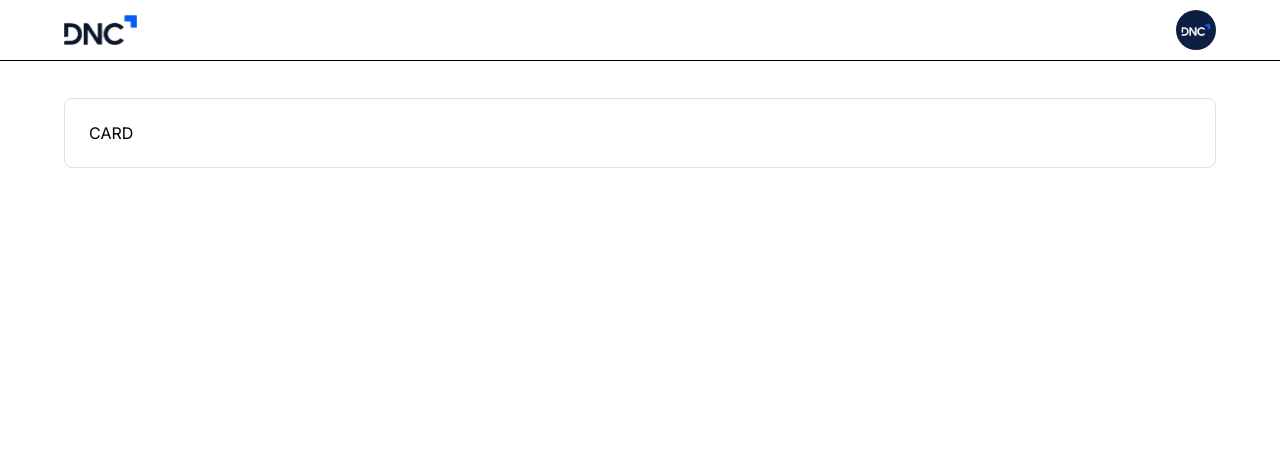
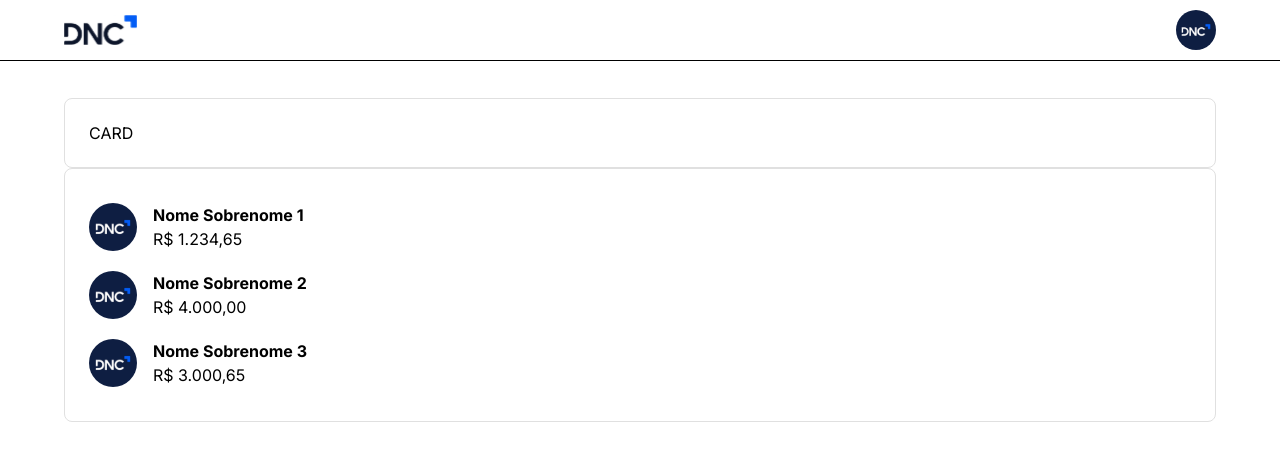
Before and after one commit to lucikelly/sales-dashboard-Lucikelly, a React (Vite) app: page /home in a window 1280 px wide. Shown: the top 460 px of the page. Built offline with nearby package versions, Linux system fonts and the light colour scheme.

Commit message:
Feat: Avatars List  Components

```diff
--- /dev/null
+++ b/src/components/AvatarList.tsx
@@ -0,0 +1,44 @@
+
+import { StyledH2, StyledSpan } from '@/components'
+import { Logo } from '@/components'
+import { Avatar, Box } from '@mui/material'
+import { pxToRem } from '@/utils'
+import { AvatarsListProps } from '@/types'
+
+
+function AvatarList(props: AvatarsListProps) {
+  return (
+    <>
+      {
+        props.listData.map((item, index)=>(
+            <Box sx={{
+              alignItems: 'center',
+              display: 'flex',
+              padding: `${pxToRem(10)} 0`,
+              key: {index}
+
+            }}>
+                <Box>
+                  <Avatar
+                    alt={item.name}
+                    src={item.avatar}
+                    sx={{
+                      width: pxToRem(48),
+                      height: pxToRem(48),
+                      marginRight: pxToRem(16)
+                    }}
+                  />
+                </Box>
+                <Box>
+                  <StyledH2>{item.name}</StyledH2>
+                  <StyledSpan>{item.subtitle}</StyledSpan>
+                </Box>
+            </Box>
+        ))
+      }
+
+    </>
+  )
+}
+
+export default AvatarList
--- a/src/components/index.ts
+++ b/src/components/index.ts
@@ -1,3 +1,4 @@
+export { default as AvatarList } from './AvatarList'
 export { default as FormComponent } from './FormComponent'
 export { default as Header } from './Header'
 export * from './BannerImage'
--- a/src/pages/Home.tsx
+++ b/src/pages/Home.tsx
@@ -1,14 +1,37 @@
-import { CardComponent, Header } from "@/components"
+import { AvatarList, CardComponent, Header } from "@/components"
 import { Container } from "@mui/material"
+import { currencyConverter } from "@/utils"
 
 function Home () {
-  return(
-   <>
-   <Header/>
-   <Container maxWidth="lg">
-      <CardComponent > CARD </CardComponent>
-   </Container>
-   </>
+  const mockListData = [
+    {
+      avatar: '/dnc-avatar.svg',
+      name: 'Nome Sobrenome 1',
+      subtitle: currencyConverter(1234.65),
+    },
+
+    {
+      avatar: '/dnc-avatar.svg',
+      name: 'Nome Sobrenome 2',
+      subtitle: currencyConverter(4000),
+    },
+
+    {
+      avatar: '/dnc-avatar.svg',
+      name: 'Nome Sobrenome 3',
+      subtitle: currencyConverter(3000.65),
+    },
+  ]
+  return (
+    <>
+      <Header />
+      <Container maxWidth="lg">
+        <CardComponent> CARD </CardComponent>
+        <CardComponent>
+             <AvatarList listData={mockListData}/>
+        </CardComponent>
+      </Container>
+    </>
   )
 }
 export default Home
--- a/src/types/index.ts
+++ b/src/types/index.ts
@@ -1,3 +1,4 @@
 export * from './theme'
 export * from './formComponent'
 export * from './typographies'
+export * from './avatarsList'
--- /dev/null
+++ b/src/utils/currencyConverter.ts
@@ -0,0 +1,12 @@
+/**
+ * convert to BRL currency format
+ * @param value - Number to be converted
+ * @returns Converted BRL string
+ */
+
+export function currencyConverter(value: number): string {
+  return new Intl.NumberFormat ('pt-BR', {
+    style: 'currency',
+    currency: 'BRL'
+  }).format(value)
+}
--- a/src/utils/index.ts
+++ b/src/utils/index.ts
@@ -1 +1,2 @@
 export * from './pxToRem'
+export * from './currencyConverter'
```
Also changed, not shown: src/types/avatarsList.d.ts (added, +9 -0 lines).
